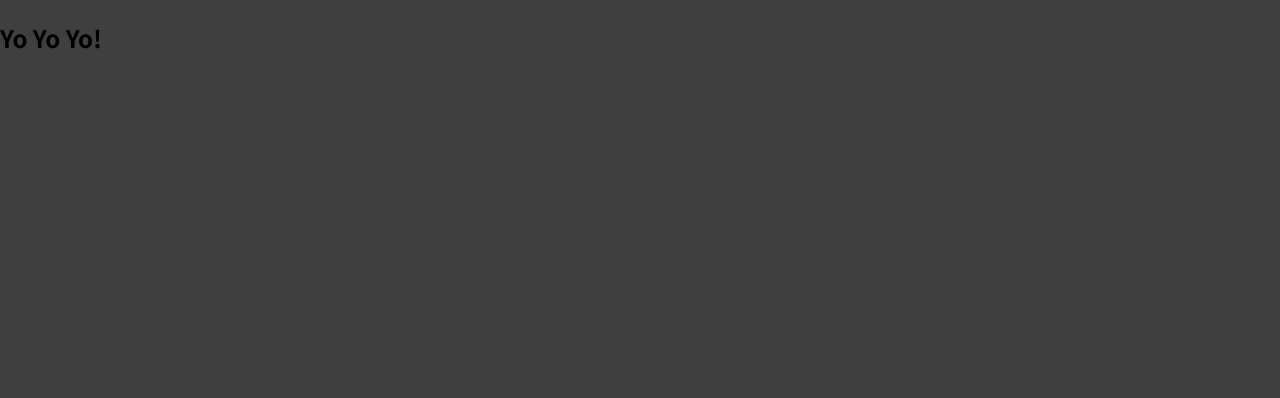
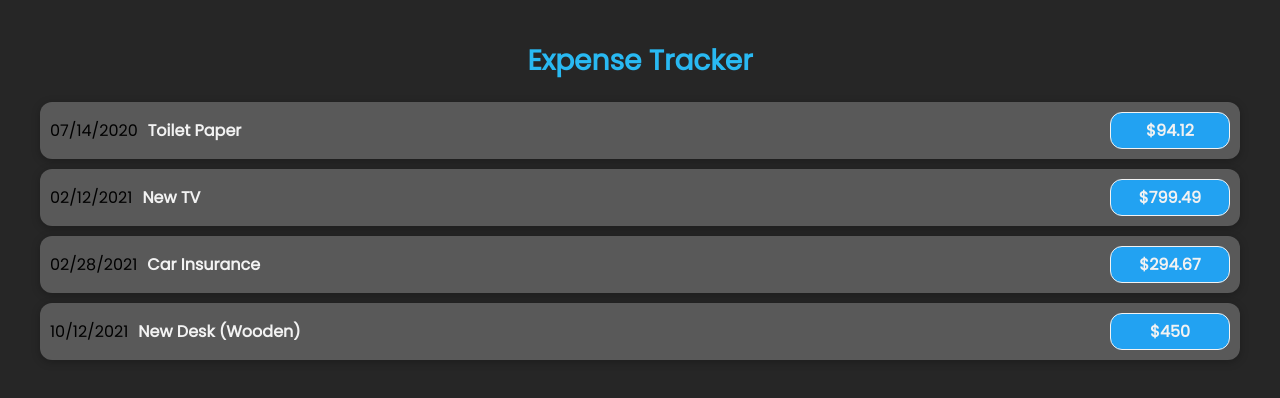
Before and after one commit to krissygroom/expense-tracker, a React (Create React App) app: page / in a window 1280 px wide. Shown: the top 398 px of the page. Built offline with nearby package versions, Linux system fonts and the light colour scheme.

Commit message:
Add first custom expense item component

```diff
--- a/public/index.html
+++ b/public/index.html
@@ -15,6 +15,12 @@
       user's mobile device or desktop. See https://developers.google.com/web/fundamentals/web-app-manifest/
     -->
     <link rel="manifest" href="%PUBLIC_URL%/manifest.json" />
+    <link rel="preconnect" href="https://fonts.googleapis.com" />
+    <link rel="preconnect" href="https://fonts.gstatic.com" crossorigin />
+    <link
+      href="https://fonts.googleapis.com/css2?family=Poppins&display=swap"
+      rel="stylesheet"
+    />
     <!--
       Notice the use of %PUBLIC_URL% in the tags above.
       It will be replaced with the URL of the `public` folder during the build.
--- /dev/null
+++ b/src/App.css
@@ -0,0 +1,6 @@
+.title {
+  color: #29b9f2;
+  text-align: center;
+  font-size: 2.8rem;
+  margin-bottom: 2rem;
+}
--- a/src/App.js
+++ b/src/App.js
@@ -1,7 +1,39 @@
+import ExpenseItem from "./components/ExpenseItem";
+import "./App.css";
+
 function App() {
+  const expenses = [
+    {
+      id: "e1",
+      title: "Toilet Paper",
+      amount: 94.12,
+      date: new Date(2020, 7, 14),
+    },
+    { id: "e2", title: "New TV", amount: 799.49, date: new Date(2021, 2, 12) },
+    {
+      id: "e3",
+      title: "Car Insurance",
+      amount: 294.67,
+      date: new Date(2021, 2, 28),
+    },
+    {
+      id: "e4",
+      title: "New Desk (Wooden)",
+      amount: 450,
+      date: new Date(2021, 10, 12),
+    },
+  ];
+
   return (
     <div>
-      <h2>Yo Yo Yo!</h2>
+      <h2 className="title">Expense Tracker</h2>
+      {expenses.map((expense) => (
+        <ExpenseItem
+          date={expense.date}
+          title={expense.title}
+          amount={expense.amount}
+        />
+      ))}
     </div>
   );
 }
--- /dev/null
+++ b/src/components/ExpenseItem.css
@@ -0,0 +1,59 @@
+.expense-item {
+  display: flex;
+  justify-content: space-between;
+  align-items: center;
+  box-shadow: 0 2px 8px rgba(0, 0, 0, 0.25);
+  padding: 1rem;
+  margin: 1rem 0;
+  font-size: 1.6rem;
+  border-radius: 12px;
+  background-color: #595959;
+}
+
+.expense-item__description {
+  display: flex;
+  flex-direction: column;
+  gap: 1rem;
+  align-items: flex-end;
+  flex-flow: column-reverse;
+  justify-content: flex-start;
+  flex: 1;
+}
+
+.expense-item h2 {
+  color: #3a3a3a;
+  font-size: 1.2rem;
+  flex: 1;
+  margin: 0 1rem;
+  color: #f2f2f2;
+}
+
+.expense-item__price {
+  min-width: 12rem;
+  text-align: center;
+  font-size: 1.2rem;
+  font-weight: bold;
+  color: #f2f2f2;
+  background-color: #22a2f2;
+  border: 1px solid #f2f2f2;
+  padding: 0.5rem;
+  border-radius: 12px;
+}
+
+@media (min-width: 580px) {
+  .expense-item__description {
+    flex-direction: row;
+    align-items: center;
+    justify-content: flex-start;
+    flex: 1;
+  }
+
+  .expense-item__description h2 {
+    font-size: 1.6rem;
+  }
+
+  .expense-item__price {
+    font-size: 1.6rem;
+    padding: 0.5rem 1.5rem;
+  }
+}
--- /dev/null
+++ b/src/components/ExpenseItem.js
@@ -0,0 +1,19 @@
+import React from "react";
+import "./ExpenseItem.css";
+
+const ExpenseItem = ({ date, title, amount }) => {
+  const dd = String(date.getDate()).padStart(2, "0");
+  const mm = String(date.getMonth()).padStart(2, "0");
+  const yyyy = date.getFullYear();
+  return (
+    <div className="expense-item">
+      <div>{mm + "/" + dd + "/" + yyyy}</div>
+      <div className="expense-item__description">
+        <h2>{title}</h2>
+        <div className="expense-item__price">{`$${amount}`}</div>
+      </div>
+    </div>
+  );
+};
+
+export default ExpenseItem;
--- a/src/index.css
+++ b/src/index.css
@@ -1,14 +1,18 @@
-@import url('https://fonts.googleapis.com/css2?family=Noto+Sans+JP:wght@400;700&display=swap');
+@import url("https://fonts.googleapis.com/css2?family=Noto+Sans+JP:wght@400;700&display=swap");
 
 * {
+  margin: 0;
+  padding: 0;
   box-sizing: border-box;
 }
 
 html {
-  font-family: 'Noto Sans JP', sans-serif;
+  font-size: 62.5%;
 }
 
 body {
   margin: 0;
-  background-color: #3f3f3f;
+  padding: 4rem;
+  background-color: #262626;
+  font-family: "Poppins", sans-serif;
 }
```
